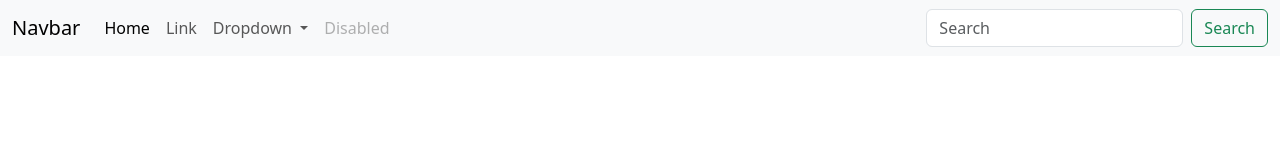
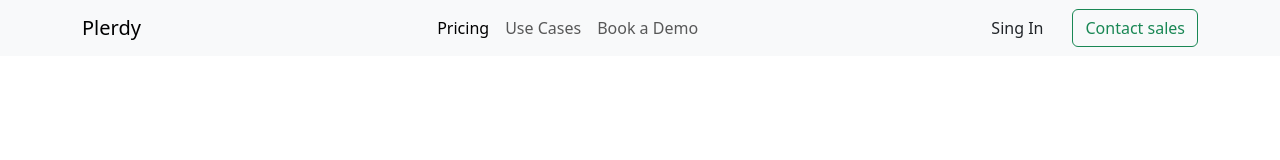
Before and after one commit to adwasar/Predy-test, a website built with Vite: page src/index.html in a window 1280 px wide. Built offline with nearby package versions, Linux system fonts and the light colour scheme.

Commit message:
feat: primary header

```diff
--- a/src/index.html
+++ b/src/index.html
@@ -1,50 +1,44 @@
 <!doctype html>
 <html lang="en">
+
 <head>
   <meta charset="UTF-8" />
   <link rel="icon" type="image/svg+xml" href="/vite.svg" />
   <meta name="viewport" content="width=device-width, initial-scale=1.0" />
   <title>Plerdy-test</title>
 </head>
+
 <body>
 
   <nav class="navbar navbar-expand-lg bg-body-tertiary">
-      <div class="container-fluid">
-        <a class="navbar-brand" href="#">Navbar</a>
-        <button class="navbar-toggler" type="button" data-bs-toggle="collapse" data-bs-target="#navbarSupportedContent" aria-controls="navbarSupportedContent" aria-expanded="false" aria-label="Toggle navigation">
+    <div class="container">
+      <a class="navbar-brand" href="#">Plerdy</a>
+      <button class="navbar-toggler" type="button" data-bs-toggle="collapse" data-bs-target="#navbarSupportedContent"
+        aria-controls="navbarSupportedContent" aria-expanded="false" aria-label="Toggle navigation">
         <span class="navbar-toggler-icon"></span>
       </button>
       <div class="collapse navbar-collapse" id="navbarSupportedContent">
-          <ul class="navbar-nav me-auto mb-2 mb-lg-0">
+        <ul class="navbar-nav mx-auto mb-2 mb-lg-0">
           <li class="nav-item">
-              <a class="nav-link active" aria-current="page" href="#">Home</a>
+            <a class="nav-link active" href="#">Pricing</a>
           </li>
           <li class="nav-item">
-              <a class="nav-link" href="#">Link</a>
-            </li>
-            <li class="nav-item dropdown">
-              <a class="nav-link dropdown-toggle" href="#" role="button" data-bs-toggle="dropdown" aria-expanded="false">
-                Dropdown
-              </a>
-              <ul class="dropdown-menu">
-                <li><a class="dropdown-item" href="#">Action</a></li>
-                <li><a class="dropdown-item" href="#">Another action</a></li>
-                <li><hr class="dropdown-divider"></li>
-                <li><a class="dropdown-item" href="#">Something else here</a></li>
-              </ul>
+            <a class="nav-link" href="#">Use Cases</a>
           </li>
           <li class="nav-item">
-              <a class="nav-link disabled" aria-disabled="true">Disabled</a>
+            <a class="nav-link" href="#">Book a Demo</a>
           </li>
         </ul>
-          <form class="d-flex" role="search">
-            <input class="form-control me-2" type="search" placeholder="Search" aria-label="Search">
-            <button class="btn btn-outline-success" type="submit">Search</button>
-          </form>
+        <div class="d-flex">
+          <button class="btn me-3">Sing In</button>
+          <button class="btn btn-outline-success">Contact sales</button>
+        </div>
       </div>
     </div>
   </nav>
 
   <script type="module" src="./main.js"></script>
+
 </body>
+
 </html>
```
Lines whose indentation alone changed are shown as unchanged.
